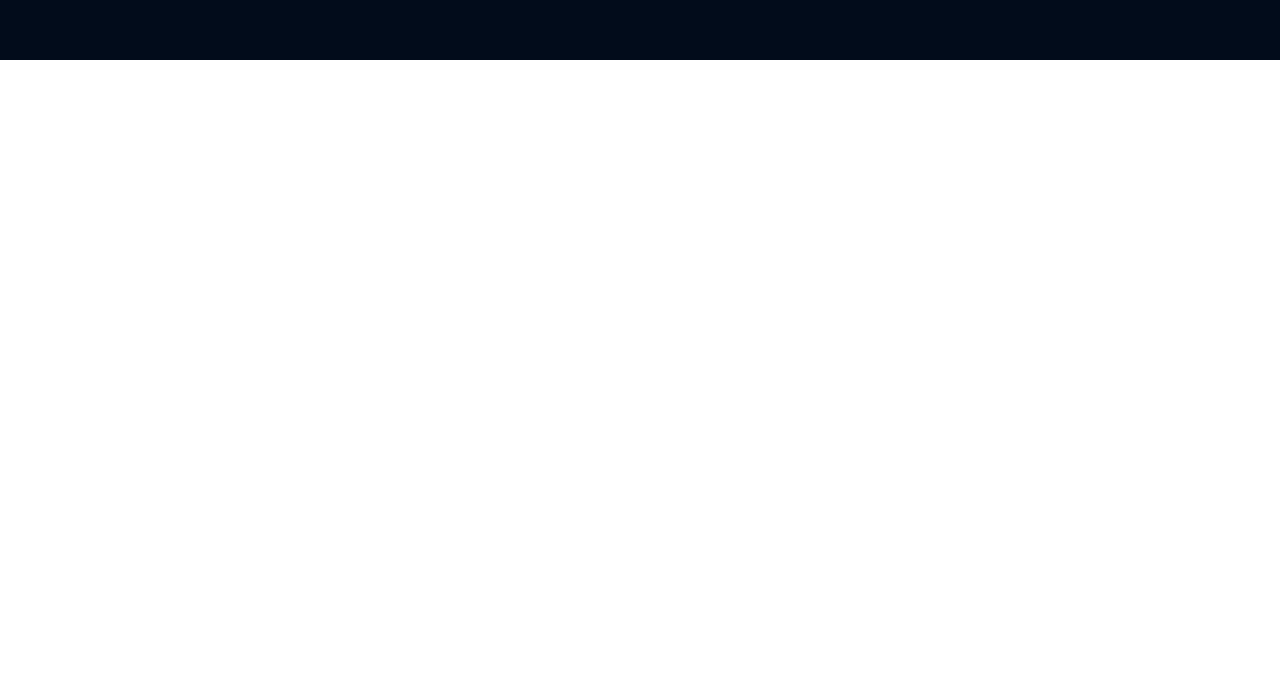
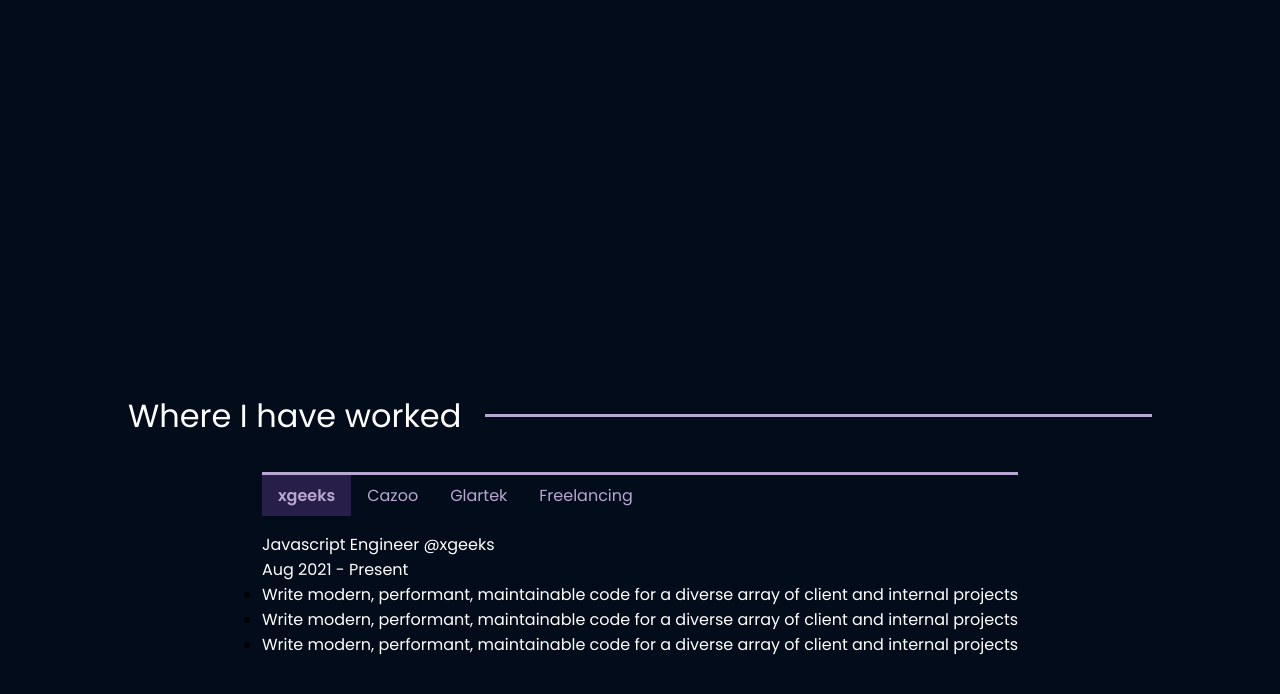
Before and after one commit to juniorboos/juniorboos.github.io, a React (Vite) app: page / in a window 1280 px wide. Shown: the part 1604-2298 px from the top of the page. Before the commit the page ends 1664 px from the top, so only its background shows below. Built offline with nearby package versions, Linux system fonts and the light colour scheme.

Commit message:
add professional section

```diff
--- a/src/App.tsx
+++ b/src/App.tsx
@@ -3,6 +3,7 @@ import { AppWrapper } from "./App.styles";
 import { globalStyles } from "~theme/global-styles";
 import { About } from "~sections/about";
 import { Intro } from "~sections/intro";
+import { Professional } from "~sections/professional";
 
 const App = () => {
   globalStyles();
@@ -11,6 +12,7 @@ const App = () => {
       <Header />
       <Intro />
       <About />
+      <Professional />
     </AppWrapper>
   );
 };
--- a/src/components/atoms/horizontal-line.ts
+++ b/src/components/atoms/horizontal-line.ts
@@ -4,7 +4,7 @@ const HorizontalLine = styled("div", {
   borderTopWidth: "$line",
   borderTopStyle: "$solid",
   borderColor: "$textSecondary",
-  width: "50%",
+  flexGrow: 1,
 });
 
 export { HorizontalLine };
--- a/src/components/sections/about/about.styles.ts
+++ b/src/components/sections/about/about.styles.ts
@@ -8,8 +8,6 @@ const StyledAboutWrapper = styled("section", {
   gap: "$8",
   minHeight: "$section",
   position: "relative",
-
-  "@bp1": {},
 });
 
 const StyledContentWrapper = styled("div", {
@@ -39,6 +37,7 @@ const StyledTextWrapper = styled("div", {
 const StyledPicture = styled("img", {
   width: 360,
   maxWidth: "100%",
+  marginBottom: "$6",
   borderRadius: "$2",
   borderWidth: "calc(2 * $px)",
   borderStyle: "$solid",
--- a/src/components/sections/intro/intro.styles.ts
+++ b/src/components/sections/intro/intro.styles.ts
@@ -1,10 +1,10 @@
+import { Button } from "~atoms/button";
 import { styled, keyframes } from "~stitches";
 
 const StyledIntroWrapper = styled("section", {
   display: "flex",
   justifyContent: "space-between",
   alignItems: "center",
-  gap: "$8",
   minHeight: "$section",
   position: "relative",
 
--- /dev/null
+++ b/src/components/sections/professional/index.ts
@@ -0,0 +1 @@
+export { Professional } from "./professional";
--- /dev/null
+++ b/src/components/sections/professional/professional.styles.ts
@@ -0,0 +1,47 @@
+import { styled } from "~stitches";
+
+const StyledProfessional = styled("section", {
+  display: "flex",
+  flexDirection: "column",
+  justifyContent: "center",
+  alignItems: "center",
+  gap: "$8",
+  minHeight: "$section",
+});
+
+const StyledContent = styled("section", {
+  display: "flex",
+  flexDirection: "column",
+  maxWidth: "100%",
+  gap: "$4",
+});
+
+const CompaniesList = styled("ul", {
+  listStyle: "none",
+  display: "flex",
+
+  borderTopWidth: "$line",
+  borderTopStyle: "$solid",
+  borderTopColor: "$textSecondary",
+});
+
+const CompanyListItem = styled("li", {
+  color: "$textSecondary",
+
+  display: "flex",
+  alignItems: "center",
+  padding: "$2 $4",
+  cursor: "pointer",
+
+  variants: {
+    active: {
+      true: {
+        borderTopColor: "$primary",
+        backgroundColor: "rgba(187, 100, 255, 0.2)",
+        fontWeight: "$bold",
+      },
+    },
+  },
+});
+
+export { StyledProfessional, StyledContent, CompaniesList, CompanyListItem };
--- /dev/null
+++ b/src/components/sections/professional/professional.tsx
@@ -0,0 +1,52 @@
+import { SectionTitle } from "~atoms/section-title";
+import { Typography } from "~atoms/typography";
+import {
+  CompaniesList,
+  CompanyListItem,
+  StyledContent,
+  StyledProfessional,
+} from "./professional.styles";
+
+const Professional = () => {
+  return (
+    <StyledProfessional>
+      <SectionTitle name="Where I have worked" />
+      <StyledContent>
+        <CompaniesList>
+          <CompanyListItem active>xgeeks</CompanyListItem>
+          <CompanyListItem>Cazoo</CompanyListItem>
+          <CompanyListItem>Glartek</CompanyListItem>
+          <CompanyListItem>Freelancing</CompanyListItem>
+        </CompaniesList>
+        <div>
+          <Typography>
+            Javascript Engineer <span>@xgeeks</span>
+          </Typography>
+          <Typography>Aug 2021 - Present</Typography>
+          <ul>
+            <li>
+              <Typography>
+                Write modern, performant, maintainable code for a diverse array
+                of client and internal projects
+              </Typography>
+            </li>
+            <li>
+              <Typography>
+                Write modern, performant, maintainable code for a diverse array
+                of client and internal projects
+              </Typography>
+            </li>
+            <li>
+              <Typography>
+                Write modern, performant, maintainable code for a diverse array
+                of client and internal projects
+              </Typography>
+            </li>
+          </ul>
+        </div>
+      </StyledContent>
+    </StyledProfessional>
+  );
+};
+
+export { Professional };
```
